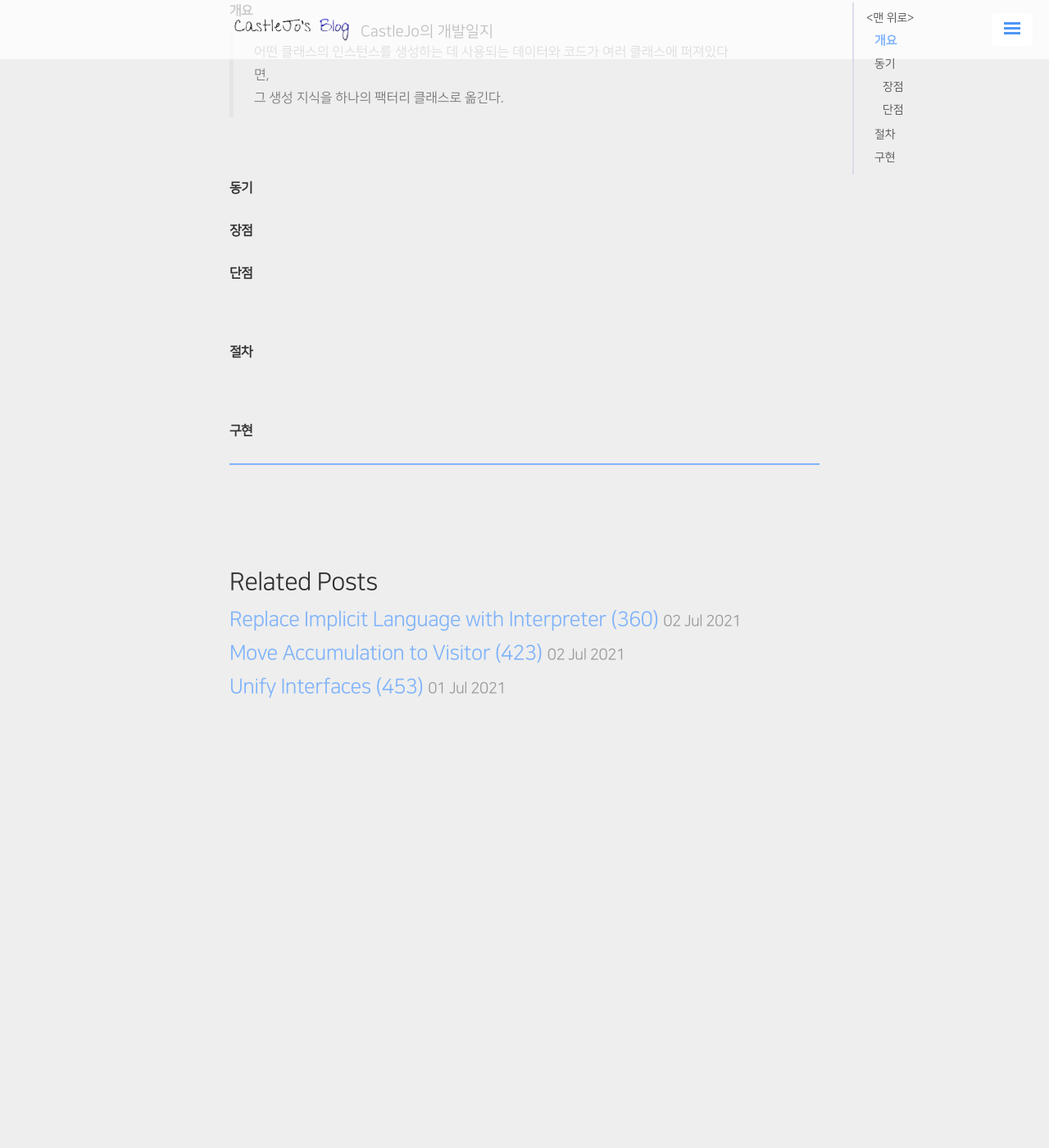
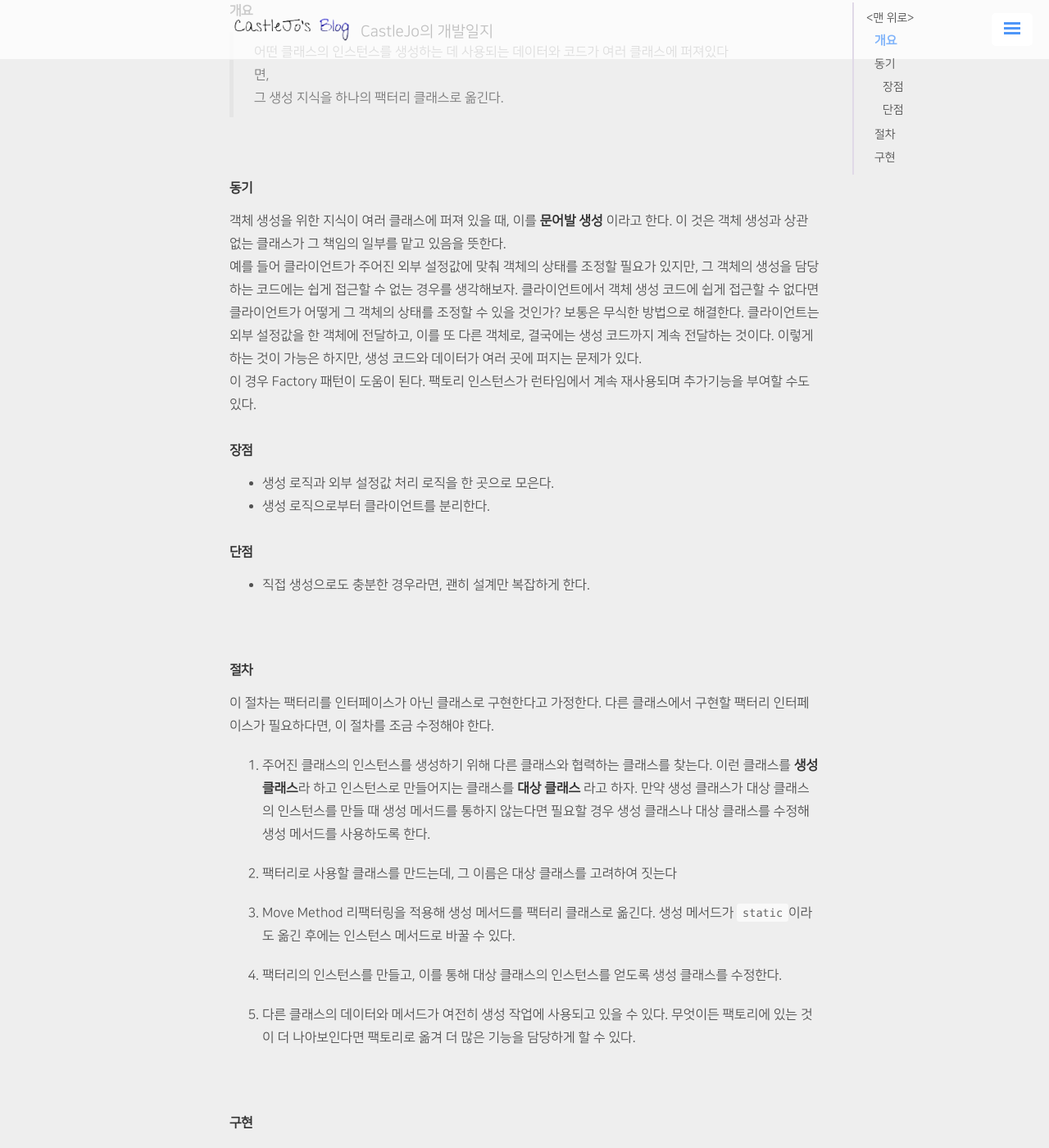
Before and after one commit to ukcastle/ukcastle.github.io, a Jekyll site: the page built from _posts/Refactoring/2021-07-02-Move-Creation-Knowledge-to-Factory.md, in a window 1280 px wide and 1400 px high, scrolled down 253 px. Shown: the whole window at 82% size. Built offline with Jekyll 4.4.1, drawn with Linux system fonts in a browser that asks for light colours; nearby versions of some CDN libraries; a script that is not in the unit is left out; comment, search, counter and statistics services are not loaded; before the commit the page ends 1166 px from its top, so only the background shows below that.

Commit message:
docs: 110

```diff
--- a/_posts/Refactoring/2021-07-02-Move-Creation-Knowledge-to-Factory.md
+++ b/_posts/Refactoring/2021-07-02-Move-Creation-Knowledge-to-Factory.md
@@ -14,14 +14,36 @@ tag: [DesignPattern, Refactoring]
 
 #### 동기
 
+객체 생성을 위한 지식이 여러 클래스에 퍼져 있을 때, 이를 **문어발 생성** 이라고 한다. 이 것은 객체 생성과 상관 없는 클래스가 그 책임의 일부를 맡고 있음을 뜻한다.
+예를 들어 클라이언트가 주어진 외부 설정값에 맞춰 객체의 상태를 조정할 필요가 있지만, 그 객체의 생성을 담당하는 코드에는 쉽게 접근할 수 없는 경우를 생각해보자. 클라이언트에서 객체 생성 코드에 쉽게 접근할 수 없다면 클라이언트가 어떻게 그 객체의 상태를 조정할 수 있을 것인가? 보통은 무식한 방법으로 해결한다. 클라이언트는 외부 설정값을 한 객체에 전달하고, 이를 또 다른 객체로, 결국에는 생성 코드까지 계속 전달하는 것이다. 이렇게 하는 것이 가능은 하지만, 생성 코드와 데이터가 여러 곳에 퍼지는 문제가 있다.
+이 경우 Factory 패턴이 도움이 된다. 팩토리 인스턴스가 런타임에서 계속 재사용되며 추가기능을 부여할 수도 있다.
+
+
 ##### 장점
 
+- 생성 로직과 외부 설정값 처리 로직을 한 곳으로 모은다.
+- 생성 로직으로부터 클라이언트를 분리한다.
+
 ##### 단점
+
+- 직접 생성으로도 충분한 경우라면, 괜히 설계만 복잡하게 한다.
 
 <br>
 
 #### 절차
 
+이 절차는 팩터리를 인터페이스가 아닌 클래스로 구현한다고 가정한다. 다른 클래스에서 구현할 팩터리 인터페이스가 필요하다면, 이 절차를 조금 수정해야 한다.
+
+1. 주어진 클래스의 인스턴스를 생성하기 위해 다른 클래스와 협력하는 클래스를 찾는다. 이런 클래스를 **생성 클래스**라 하고 인스턴스로 만들어지는 클래스를 **대상 클래스** 라고 하자. 만약 생성 클래스가 대상 클래스의 인스턴스를 만들 때 생성 메서드를 통하지 않는다면 필요할 경우 생성 클래스나 대상 클래스를 수정해 생성 메서드를 사용하도록 한다.
+
+2. 팩터리로 사용할 클래스를 만드는데, 그 이름은 대상 클래스를 고려하여 짓는다
+
+3. Move Method 리팩터링을 적용해 생성 메서드를 팩터리 클래스로 옮긴다. 생성 메서드가 `static`이라도 옮긴 후에는 인스턴스 메서드로 바꿀 수 있다.
+
+4. 팩터리의 인스턴스를 만들고, 이를 통해 대상 클래스의 인스턴스를 얻도록 생성 클래스를 수정한다.
+
+5. 다른 클래스의 데이터와 메서드가 여전히 생성 작업에 사용되고 있을 수 있다. 무엇이든 팩토리에 있는 것이 더 나아보인다면 팩토리로 옮겨 더 많은 기능을 담당하게 할 수 있다.
+
 <br>
 
 #### 구현
```
